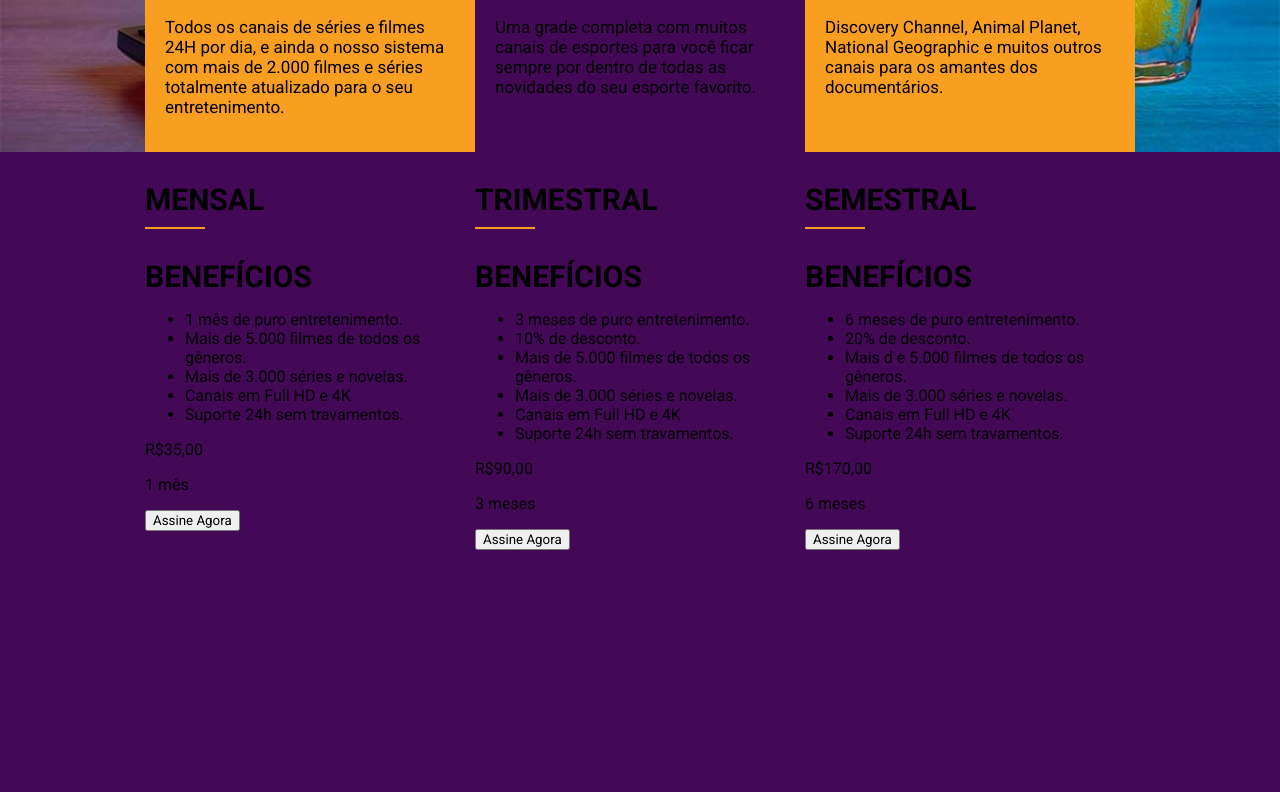
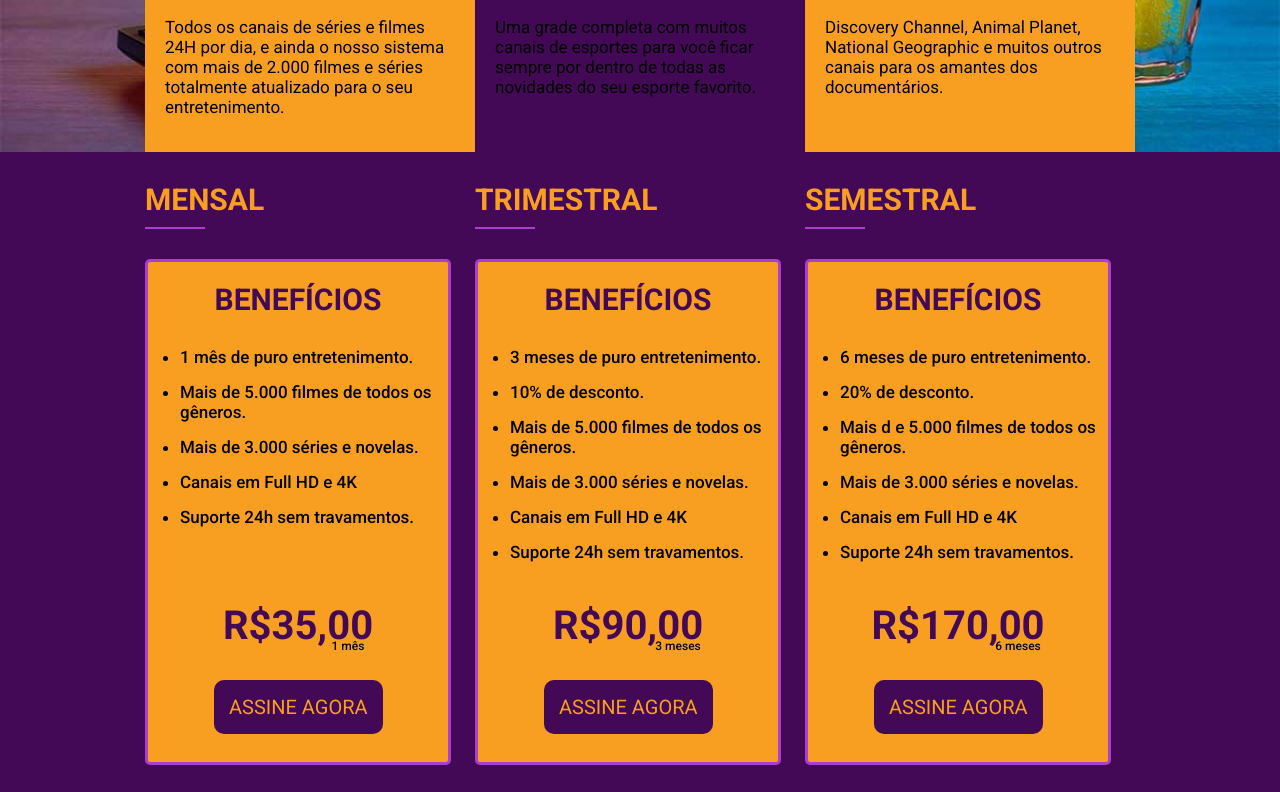
Before and after one commit to ojuniorpereira/site-iptv, a plain HTML site: page index.html in a window 1280 px wide. Shown: the part 618-1410 px from the top of the page. Drawn offline with Linux system fonts and the light colour scheme.

Commit message:
Update style.css

```diff
--- a/style.css
+++ b/style.css
@@ -178,15 +178,160 @@ nav a:hover {
   text-transform: uppercase;
   margin-top: 30px;
   margin-bottom: 0px;
+  color:var(--laranja-escuro);
 }
 
 .options_planos .widget_botton{
   width: 60px;
   height: 2px;
   margin-top: 10px;
-  background-color: var(--laranja-escuro);
+  background-color: var(--roxo-claro);
 }
 
 .img_plan {
   margin-top: 25px;
 }
+
+.text_tri {
+  display: flex;
+  padding: 0px;
+  margin-top: 30px;
+  width: 300px;
+  height: 500px;
+  background-color: var(--laranja-escuro);
+  border: solid 3px var(--roxo-claro);
+  border-radius: 5px;
+}
+
+.text_ben_tri h1{
+  text-align:center;
+  font-size: 30px;
+  font-weight: 600;
+  text-transform: uppercase;
+  margin-top: 20px;
+  margin-bottom: 30px;
+  color: var(--roxo-escuro);
+}
+
+.text_ben_tri ul li{
+  margin-left: -8px;
+  margin-bottom: 15px;
+  font-weight: 500;
+  font-size: 17px;
+}
+
+.preco_3{
+  text-align: center;
+  font-size: 40px;
+  font-weight: 600;
+  color: var(--roxo-escuro);
+}
+
+.month_3{
+  margin-left: 100px;
+  margin-top: -50px;
+  text-align: center;
+  font-size: 12px;
+  font-weight: 500;
+}
+
+.button_assine{
+  cursor: pointer;
+  border-radius: 10px;
+  font-size: 20px;
+  text-transform: uppercase;
+  margin-top: 15px;
+  margin-left: 66px;
+  padding: 15px;
+  border: none;
+  background-color: var(--roxo-escuro);
+  color:var(--laranja-escuro);
+}
+
+.text_men {
+  display: flex;
+  padding: 0px;
+  margin-top: 30px;
+  width: 300px;
+  height: 500px;
+  background-color: var(--laranja-escuro);
+  border: solid 3px var(--roxo-claro);
+  border-radius: 5px;
+}
+
+
+.text_ben_men h1{
+  text-align:center;
+  font-size: 30px;
+  font-weight: 600;
+  text-transform: uppercase;
+  margin-top: 20px;
+  margin-bottom: 30px;
+  color: var(--roxo-escuro);
+}
+
+.text_ben_men ul li{
+  margin-left: -8px;
+  margin-bottom: 15px;
+  font-weight: 500;
+  font-size: 17px;
+}
+
+.preco_1{
+  margin-top: 75px;
+  text-align: center;
+  font-size: 40px;
+  font-weight: 600;
+  color: var(--roxo-escuro);
+}
+
+.month_1{
+  margin-left: 100px;
+  margin-top: -50px;
+  text-align: center;
+  font-size: 12px;
+  font-weight: 500;
+}
+
+.text_sem {
+  display: flex;
+  padding: 0px;
+  margin-top: 30px;
+  width: 300px;
+  height: 500px;
+  background-color: var(--laranja-escuro);
+  border: solid 3px var(--roxo-claro);
+  border-radius: 5px;
+}
+
+.text_ben_sem h1{
+  text-align:center;
+  font-size: 30px;
+  font-weight: 600;
+  text-transform: uppercase;
+  margin-top: 20px;
+  margin-bottom: 30px;
+  color: var(--roxo-escuro);
+}
+
+.text_ben_sem ul li{
+  margin-left: -8px;
+  margin-bottom: 15px;
+  font-weight: 500;
+  font-size: 17px;
+}
+
+.preco_6{
+  text-align: center;
+  font-size: 40px;
+  font-weight: 600;
+  color: var(--roxo-escuro);
+}
+
+.month_6{
+  margin-left: 120px;
+  margin-top: -50px;
+  text-align: center;
+  font-size: 12px;
+  font-weight: 500;
+}
```
